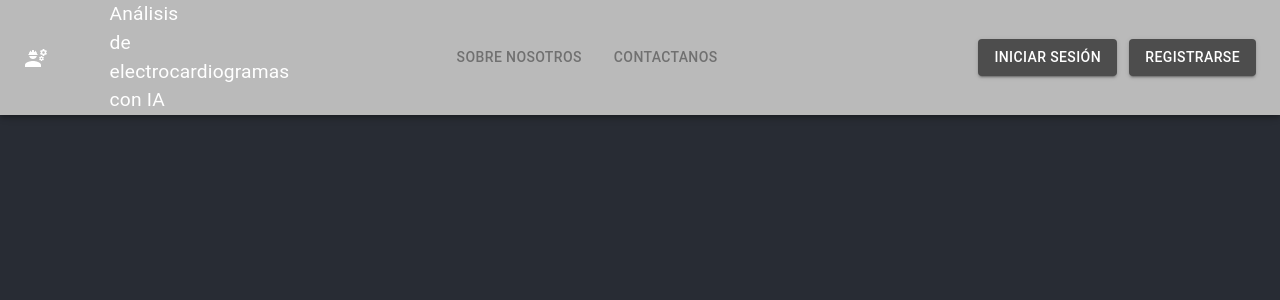
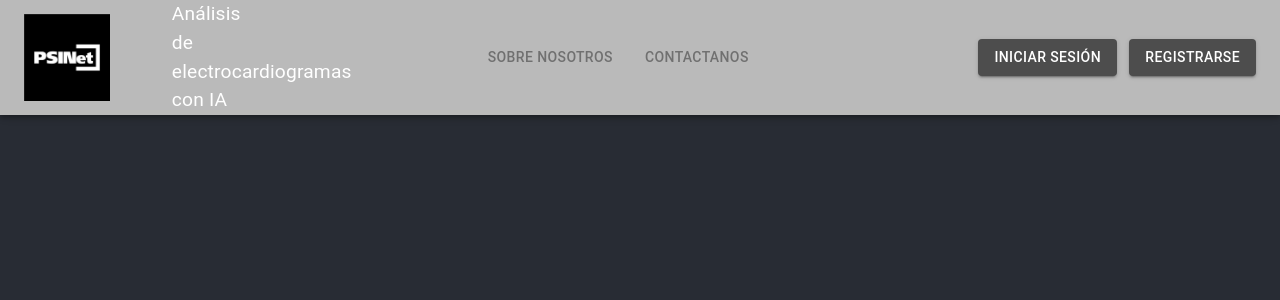
Before and after one commit to vcrb18/asdasd, a React (Create React App) app in the folder frontend/: page / in a window 1280 px wide. Shown: the top 300 px of the page. Built offline with nearby package versions, Linux system fonts and the light colour scheme.

Commit message:
Navbar with Logo

```diff
--- a/frontend/src/components/Header.tsx
+++ b/frontend/src/components/Header.tsx
@@ -10,10 +10,11 @@ import {
   useTheme,
 } from "@mui/material";
 import { createTheme, ThemeProvider } from "@mui/material/styles";
-import EngineeringIcon from "@mui/icons-material/Engineering";
+// import EngineeringIcon from "@mui/icons-material/Engineering";
 import "../styles/Header.css";
 import DrawerComp from "../components/DrawerComp";
-// import Image from 'mui-image'
+import Logo from "../components/Logo";
+// import Avatar from '@mui/material/Avatar';
 
 interface TabProps {
   label: string;
@@ -44,8 +45,10 @@ const Header: React.FC<HeaderProps> = ({ tabs, buttons }) => {
     <React.Fragment>
       <AppBar sx={{ background: "#bababa" }}>
         <Toolbar>
-          <EngineeringIcon />
-          {/* <Image class='ecg-image' src='../media/Logo_PSINet.jpeg'> */}
+          <Logo />
+          {/* <EngineeringIcon /> */}
+          {/* <Image class='ecg-image' src='../media/Logo_PSINet.jpeg' /> */}
+          {/* <Avatar alt="PSINet Logo" src="../media/Logo_PSINet.jpeg" /> */}
           {isMatch ? (
             <>
               <Typography sx={{ fontSize: "1.2rem" }} className="ecg-title">
--- /dev/null
+++ b/frontend/src/components/Logo.tsx
@@ -0,0 +1,20 @@
+import React from "react";
+import Avatar from "@mui/material/Avatar";
+import LogoImage from "../static/images/Logo_PSINet.jpg";
+const Logo: React.FC = () => {
+  const avatarStyle = {
+    width: "7%",
+    height: "auto",
+  };
+
+  return (
+    <Avatar
+      src={LogoImage}
+      alt="logo-psinet"
+      variant="square"
+      sx={avatarStyle}
+    />
+  );
+};
+
+export default Logo;
--- a/frontend/src/components/Tables.tsx
+++ b/frontend/src/components/Tables.tsx
@@ -25,29 +25,12 @@ const StyledTableCell = styled(TableCell)(({ theme }) => ({
 // Nombres de las columnas que tendremos que
 // obtener desde la base de datos
 interface Column {
-  id:
-      | "folio"
-    | "paciente"
-    | "fecha"
-    | "resultados"
-    | "algun"
-    | "dato"
-    | "extra";
+  id: string;
   label: string;
   minWidth?: string;
   align?: "center" | "left" | "right";
   format?: (value: number) => string;
 }
-
-// interface Resultados {
-//   name: 'resultados'
-//   folio: string
-// }
-
-// const Resultados = {
-
-// }
-
 const columns: readonly Column[] = [
   { id: "folio", label: "Folio", minWidth: "30%" },
   {
```
Also changed, not shown: frontend/src/media/Logo_PSINet .jpeg (deleted), frontend/src/static/images/Logo_PSINet.jpg (added).
